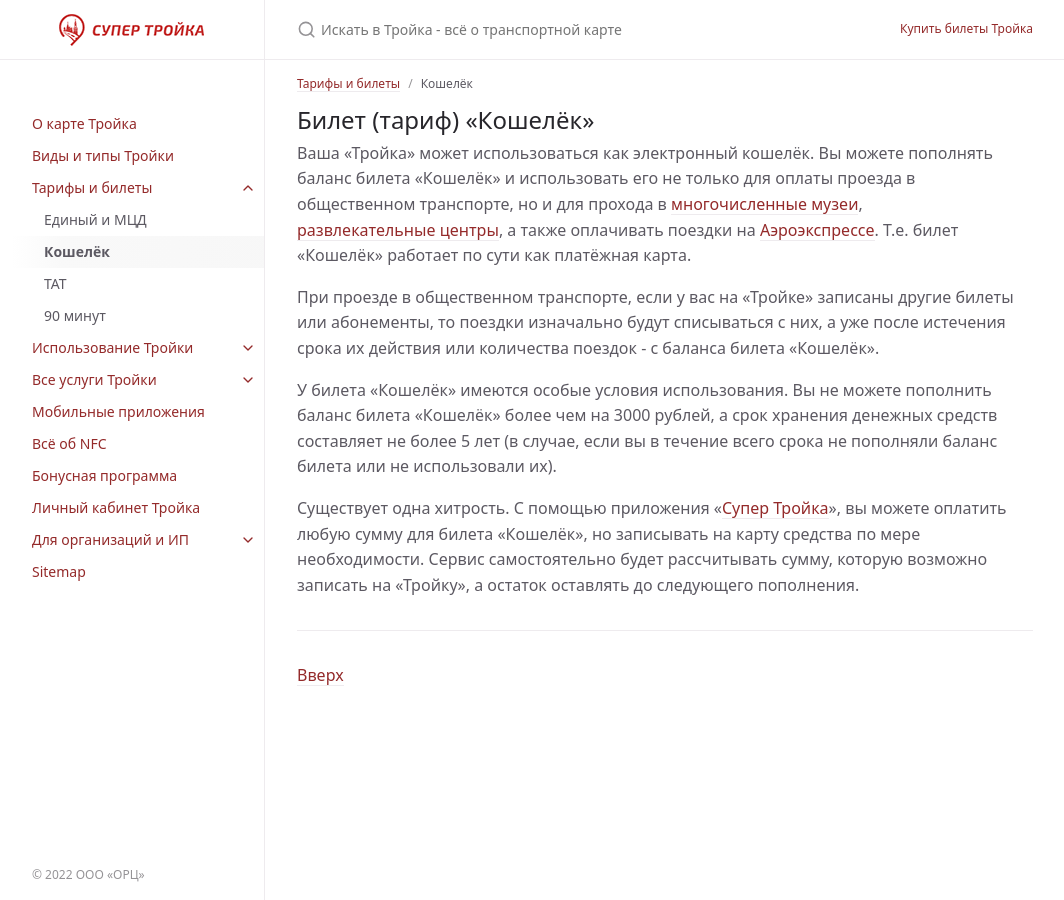
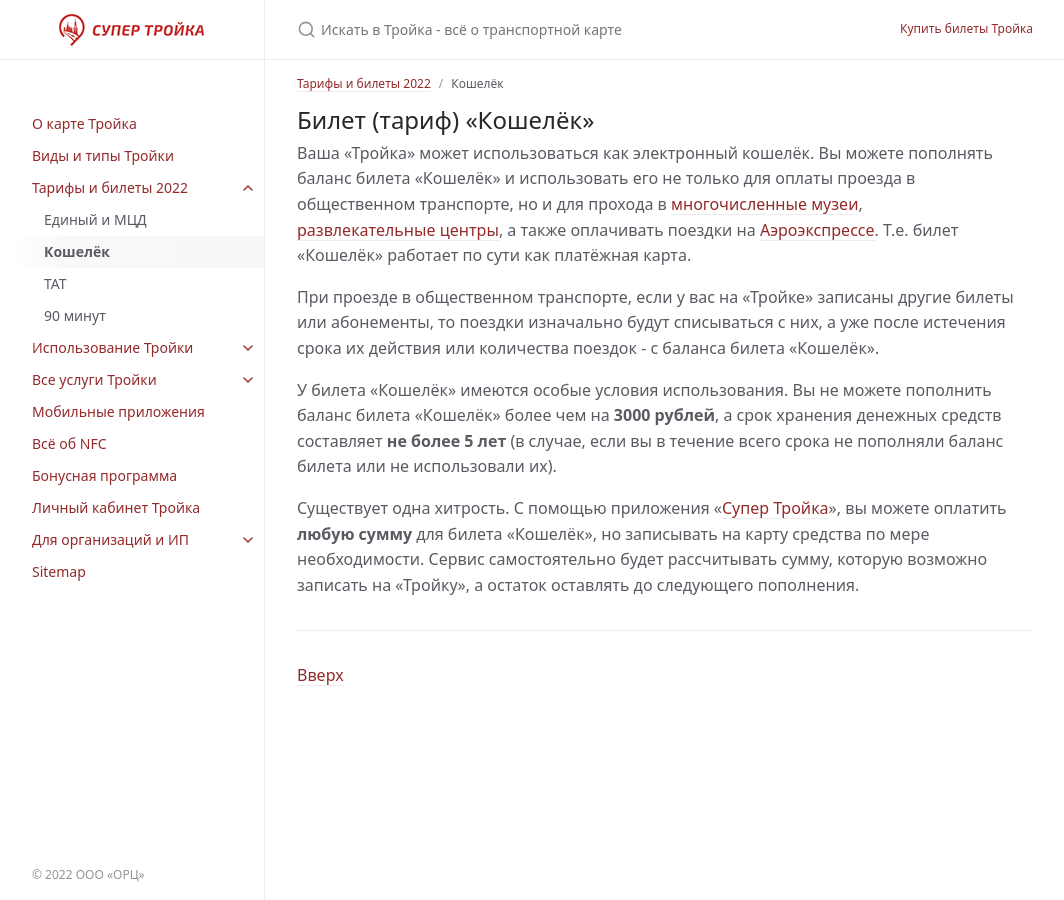
Before and after one commit to InvoiceBox/wiki.supertroika.ru, a Jekyll site: the page built from docs/tickets/purse.md, in a window 1280 px wide. Shown: the whole page, without its empty margins (107-1171 px from the left). Built offline with Jekyll 4.4.1, drawn with Linux system fonts in a browser that asks for light colours.

Commit message:
Tickets update

```diff
--- a/docs/tickets/90minutes.md
+++ b/docs/tickets/90minutes.md
@@ -2,6 +2,6 @@
 layout: default
 nav_order: 3
 title: "90 минут"
-parent: "Тарифы и билеты"
+parent: "Тарифы и билеты 2022"
 date: 2022-05-05 15:21:00 +0300
 ---
--- a/docs/tickets/purse.md
+++ b/docs/tickets/purse.md
@@ -2,7 +2,7 @@
 layout: default
 nav_order: 2
 title: "Кошелёк"
-parent: "Тарифы и билеты"
+parent: "Тарифы и билеты 2022"
 date: 2022-05-05 15:21:00 +0300
 ---
 
@@ -19,9 +19,9 @@ date: 2022-05-05 15:21:00 +0300
 поездок - с баланса билета «Кошелёк».
 
 У билета «Кошелёк» имеются особые условия использования. Вы не можете пополнить баланс билета
-«Кошелёк» более чем на 3000 рублей, а срок хранения денежных средств составляет не более 5 лет
+«Кошелёк» более чем на **3000 рублей**, а срок хранения денежных средств составляет **не более 5 лет**
 (в случае, если вы в течение всего срока не пополняли баланс билета или не использовали их).
 
-Существует одна хитрость. С помощью приложения «[Супер Тройка](/docs/apps/)», вы можете оплатить любую сумму
+Существует одна хитрость. С помощью приложения «[Супер Тройка](/docs/apps/)», вы можете оплатить **любую сумму**
 для билета «Кошелёк», но записывать на карту средства по мере необходимости. Сервис самостоятельно
 будет рассчитывать сумму, которую возможно записать на «Тройку», а остаток оставлять до следующего пополнения.
--- a/docs/tickets/single.md
+++ b/docs/tickets/single.md
@@ -2,6 +2,6 @@
 layout: default
 nav_order: 1
 title: "Единый и МЦД"
-parent: "Тарифы и билеты"
+parent: "Тарифы и билеты 2022"
 date: 2022-05-05 15:21:00 +0300
 ---
--- a/docs/tickets/tat.md
+++ b/docs/tickets/tat.md
@@ -2,6 +2,6 @@
 layout: default
 nav_order: 2
 title: "ТАТ"
-parent: "Тарифы и билеты"
+parent: "Тарифы и билеты 2022"
 date: 2022-05-05 15:21:00 +0300
 ---
--- a/docs/tickets/tickets.md
+++ b/docs/tickets/tickets.md
@@ -1,7 +1,7 @@
 ---
 layout: default
 nav_order: 3
-title: "Тарифы и билеты"
+title: "Тарифы и билеты 2022"
 has_children: true
 date: 2022-05-05 21:13:00 +0300
 ---
```
